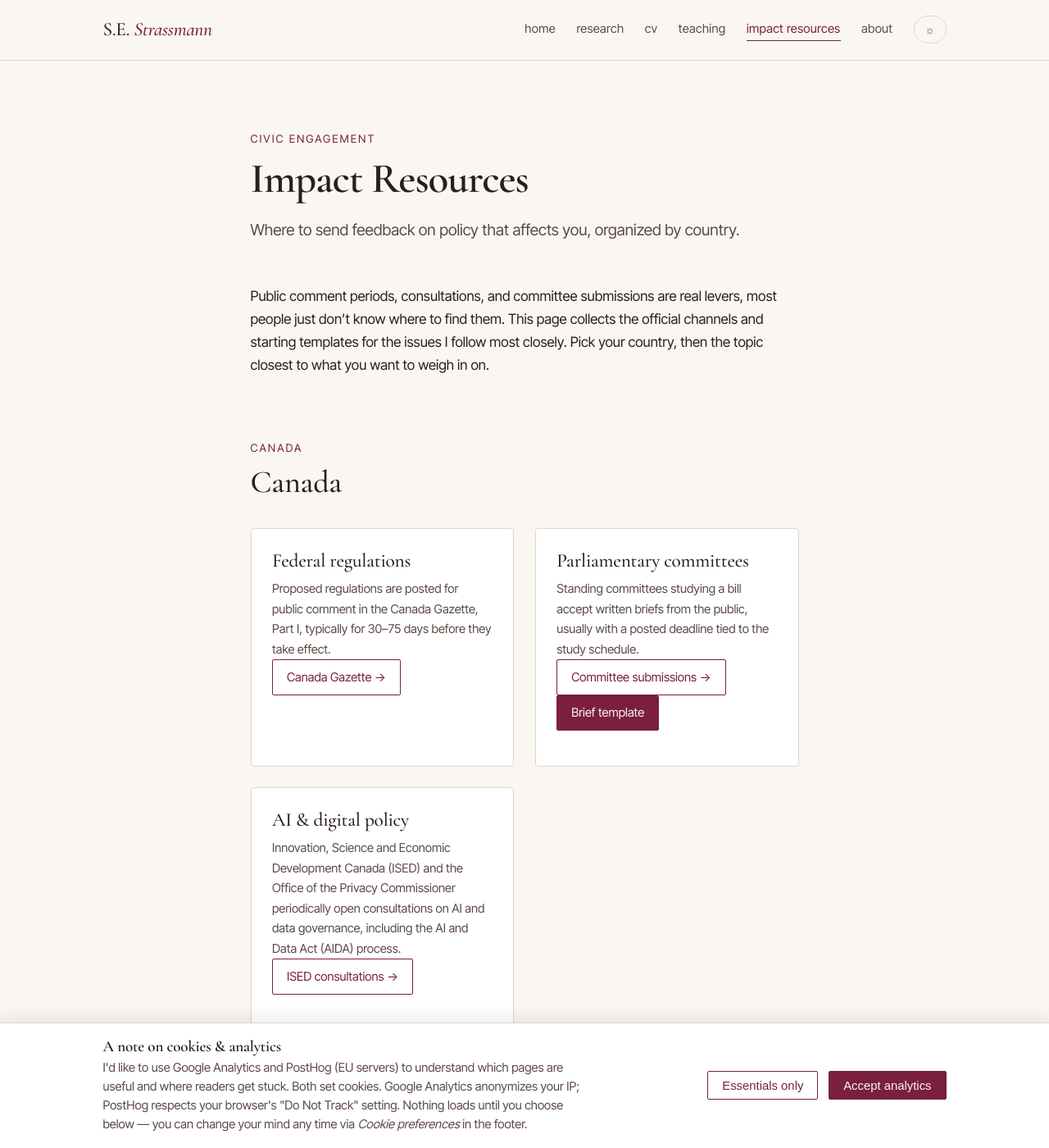
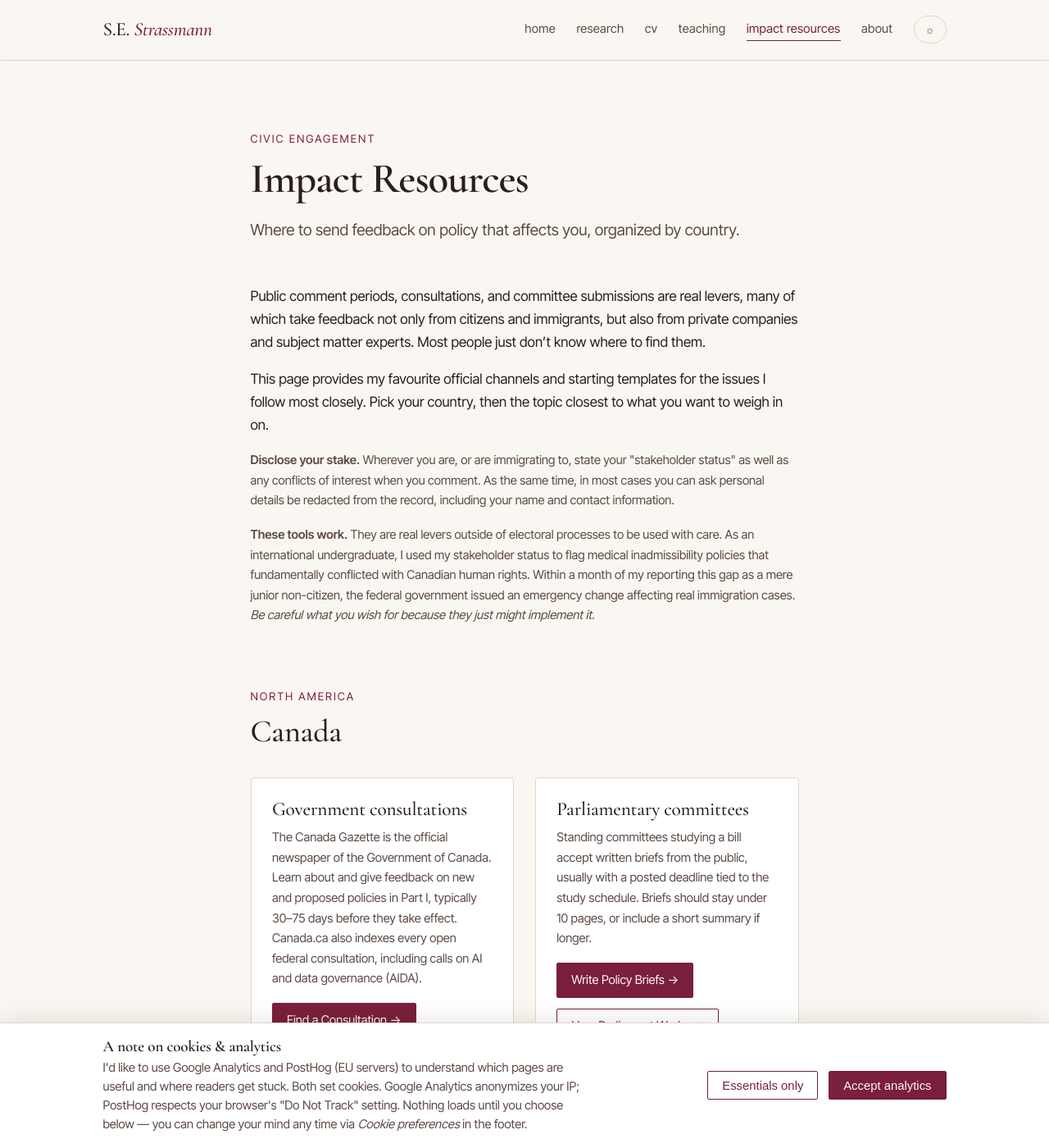
Before and after one commit to sophiestrazie/sophiestrazie.github.io, a Jekyll site: the page built from _pages/impact-resources.md, in a window 1280 px wide and 1400 px high. Shown: the whole window at 82% size. Built offline with Jekyll 4.4.1, drawn with Linux system fonts in a browser that asks for light colours; some of the changed text lies outside the part shown.

Commit message:
add impact resources page

```diff
--- a/_pages/impact-resources.md
+++ b/_pages/impact-resources.md
@@ -6,45 +6,46 @@
 permalink: /impact-resources/
 ---
 
-Public comment periods, consultations, and committee submissions are real levers, most people
-just don't know where to find them. This page collects the official channels and starting
-templates for the issues I follow most closely. Pick your country, then the topic closest to
-what you want to weigh in on.
+Public comment periods, consultations, and committee submissions are real levers, many of which take feedback not only from citizens and immigrants, but also from private companies and subject matter experts. Most people just don't know where to find them.
+
+This page provides my favourite official channels and starting templates for the issues I follow most closely. Pick your country, then the topic closest to what you want to weigh in on.
+
+<p style="color: var(--color-ink-soft); font-size: var(--fs-sm);"><strong>Disclose your stake.</strong> Wherever you are, or are immigrating to, state your "stakeholder status" as well as any conflicts of interest when you comment. As the same time, in most cases you can ask personal details be redacted from the record, including your name and contact information.</p>
+
+<p style="color: var(--color-ink-soft); font-size: var(--fs-sm);"><strong>These tools work.</strong> They are real levers outside of electoral processes to be used with care. As an international undergraduate, I used my stakeholder status to flag medical inadmissibility policies that fundamentally conflicted with Canadian human rights. Within a month of my reporting this gap as a mere junior non-citizen, the federal government issued an emergency change affecting real immigration cases. <em>Be careful what you wish for because they just might implement it.</em></p>
 
 <section class="section">
-  <p class="section__eyebrow">Canada</p>
+  <p class="section__eyebrow">North America</p>
   <h2 class="section__title">Canada</h2>
 
   <div class="cards">
     <div class="card">
-      <h3 class="card__title">Federal regulations</h3>
-      <p class="card__body">Proposed regulations are posted for public comment in the Canada
-      Gazette, Part I, typically for 30&ndash;75 days before they take effect.</p>
-      <p><a class="btn" href="https://gazette.gc.ca/accueil-home-eng.html">Canada Gazette &rarr;</a></p>
+      <h3 class="card__title">Government consultations</h3>
+      <p class="card__body">The Canada Gazette is the official newspaper of the Government of Canada. Learn about and give feedback on new and proposed policies in Part I, typically 30&ndash;75 days before they take effect. Canada.ca also indexes every open federal consultation, including calls on AI and data governance (AIDA).</p>
+      <p style="display:flex;flex-wrap:wrap;gap:var(--sp-3);margin-top:var(--sp-4)">
+        <a class="btn btn--primary" href="https://www.canada.ca/en/government/system/consultations/consultingcanadians.html">Find a Consultation &rarr;</a>
+        <a class="btn" href="https://www.geds-sage.gc.ca/en/GEDS/?pgid=012">Federal Contact List &rarr;</a>
+        <a class="btn" href="https://gazette.gc.ca/accueil-home-eng.html">Canada Gazette &rarr;</a>
+      </p>
     </div>
 
     <div class="card">
       <h3 class="card__title">Parliamentary committees</h3>
       <p class="card__body">Standing committees studying a bill accept written briefs from the
-      public, usually with a posted deadline tied to the study schedule.</p>
-      <p>
-        <a class="btn" href="https://www.ourcommons.ca/Committees/en/Home">Committee submissions &rarr;</a>
-        &nbsp;<a class="btn btn--primary" href="[link to brief template]">Brief template</a>
+      public, usually with a posted deadline tied to the study schedule. Briefs should stay under
+      10 pages, or include a short summary if longer.</p>
+      <p style="display:flex;flex-wrap:wrap;gap:var(--sp-3);margin-top:var(--sp-4)">
+        <a class="btn btn--primary" href="https://www.ourcommons.ca/procedure/guides/brief-e.html">Write Policy Briefs &rarr;</a>
+        <a class="btn" href="https://www.ourcommons.ca/procedure/our-procedure/index-e.html">How Parliament Works &rarr;</a>
+        <a class="btn" href="https://www.ourcommons.ca/Committees/en/Home">Find a Committee &rarr;</a>
       </p>
-    </div>
-
-    <div class="card">
-      <h3 class="card__title">AI &amp; digital policy</h3>
-      <p class="card__body">Innovation, Science and Economic Development Canada (ISED) and the
-      Office of the Privacy Commissioner periodically open consultations on AI and data
-      governance, including the AI and Data Act (AIDA) process.</p>
-      <p><a class="btn" href="https://ised-isde.canada.ca/site/consultations/en">ISED consultations &rarr;</a></p>
     </div>
   </div>
 </section>
 
+<!-- United States: not ready yet
 <section class="section">
-  <p class="section__eyebrow">United States</p>
+  <p class="section__eyebrow">North America</p>
   <h2 class="section__title">United States</h2>
 
   <div class="cards">
@@ -52,42 +53,43 @@
       <h3 class="card__title">Federal rulemaking</h3>
       <p class="card__body">Agencies must post proposed rules for public comment under the
       Administrative Procedure Act. Every open docket is searchable by agency or keyword.</p>
-      <p><a class="btn" href="https://www.regulations.gov/">Regulations.gov &rarr;</a></p>
+      <p style="margin-top:var(--sp-4)"><a class="btn" href="https://www.regulations.gov/">Regulations.gov &rarr;</a></p>
     </div>
 
     <div class="card">
       <h3 class="card__title">Congressional input</h3>
       <p class="card__body">Representatives and senators track constituent messages on specific
       bills. A short, specific message outweighs a form letter.</p>
-      <p>
+      <p style="display:flex;flex-wrap:wrap;gap:var(--sp-3);margin-top:var(--sp-4)">
         <a class="btn" href="https://www.house.gov/representatives/find-your-representative">Find your rep &rarr;</a>
-        &nbsp;<a class="btn btn--primary" href="[link to letter template]">Letter template</a>
+        <a class="btn btn--primary" href="[link to letter template]">Letter template</a>
       </p>
     </div>
   </div>
 </section>
+-->
 
 <section class="section">
-  <p class="section__eyebrow">European Union</p>
-  <h2 class="section__title">European Union</h2>
+  <p class="section__eyebrow">Europe</p>
+  <h2 class="section__title">The European Union</h2>
 
   <div class="cards">
     <div class="card">
       <h3 class="card__title">Commission consultations</h3>
       <p class="card__body">The "Have Your Say" portal lists every open call for evidence and
       public consultation across Commission departments, with submission deadlines.</p>
-      <p><a class="btn" href="https://ec.europa.eu/info/law/better-regulation/have-your-say_en">Have Your Say &rarr;</a></p>
+      <p style="margin-top:var(--sp-4)"><a class="btn" href="https://ec.europa.eu/info/law/better-regulation/have-your-say_en">Have Your Say &rarr;</a></p>
     </div>
 
     <div class="card">
-      <h3 class="card__title">European Parliament</h3>
+      <h3 class="card__title">Parliament</h3>
       <p class="card__body">Committees issue calls for evidence while drafting reports, and any
       EU citizen or resident can file a petition on a matter within EU competence.</p>
-      <p><a class="btn" href="https://petiport.secure.europarl.europa.eu/petitions/en/home">Petitions portal &rarr;</a></p>
+      <p style="margin-top:var(--sp-4)"><a class="btn" href="https://petiport.secure.europarl.europa.eu/petitions/en/home">Petitions Portal &rarr;</a></p>
     </div>
   </div>
 </section>
 
 <p style="margin-top: var(--sp-8); color: var(--color-ink-soft); font-size: var(--fs-sm);">
-  Know a channel that should be here, or a country I'm missing? <a href="mailto:{{ site.author.email }}">Let me know</a>.
+  Looking for a different type of channel? There are many more that I have not included. Keep looking.
 </p>
```
